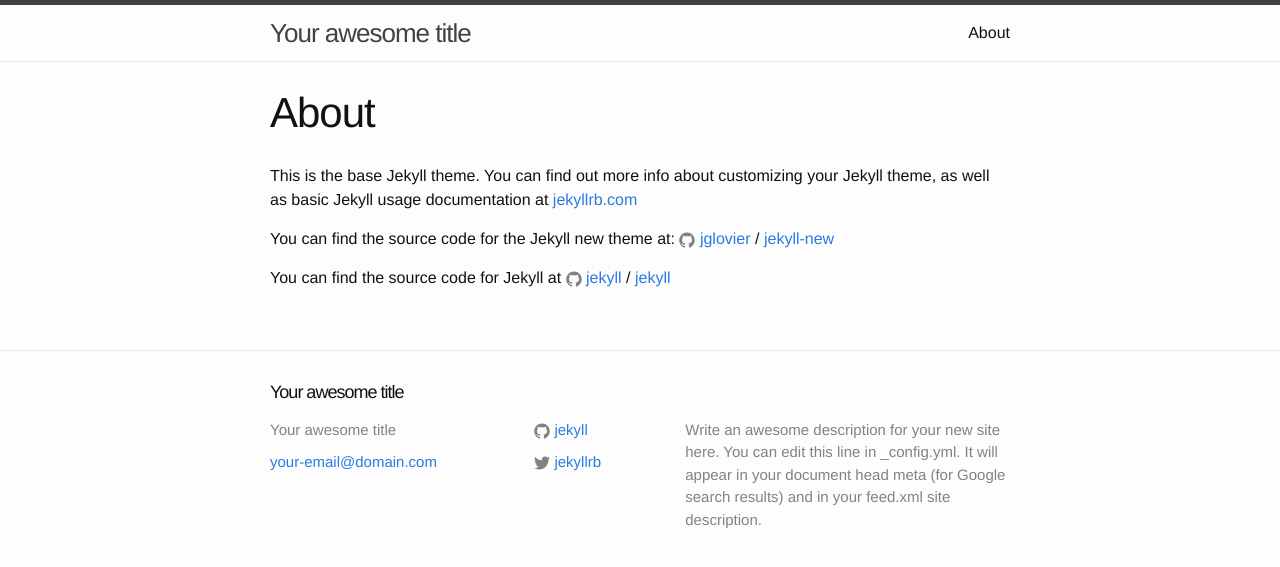
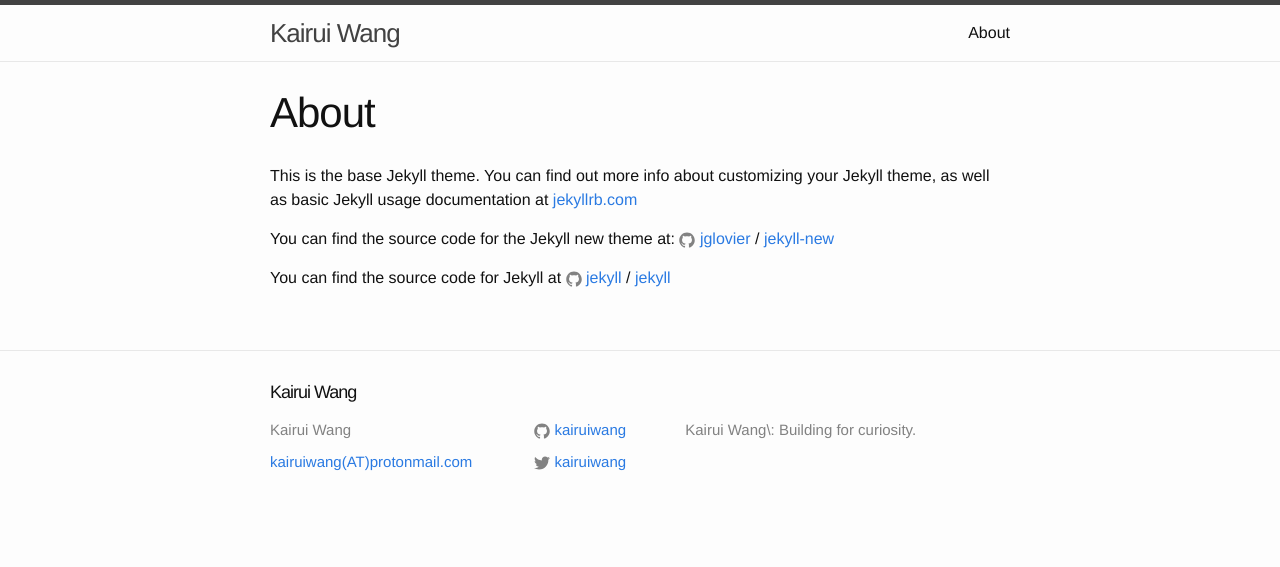
Before and after one commit to kairuiwang/kairuiwang.github.io, a Jekyll site: the page built from about.md, in a window 1280 px wide. Shown: the top 567 px of the page. Built offline with Jekyll 4.4.1, drawn with Linux system fonts in a browser that asks for light colours.

Commit message:
Changed metadata

```diff
--- a/_config.yml
+++ b/_config.yml
@@ -6,16 +6,14 @@
 # 'jekyll serve'. If you change this file, please restart the server process.
 
 # Site settings
-title: Your awesome title
-email: your-email@domain.com
+title: Kairui Wang
+email: kairuiwang(AT)protonmail.com
 description: > # this means to ignore newlines until "baseurl:"
-  Write an awesome description for your new site here. You can edit this
-  line in _config.yml. It will appear in your document head meta (for
-  Google search results) and in your feed.xml site description.
+  Kairui Wang\: Building for curiosity.
 baseurl: "" # the subpath of your site, e.g. /blog
-url: "http://yourdomain.com" # the base hostname & protocol for your site
-twitter_username: jekyllrb
-github_username:  jekyll
+url: "http://www.kairuiwang.com" # the base hostname & protocol for your site
+twitter_username: kairuiwang
+github_username:  kairuiwang
 
 # Build settings
 markdown: kramdown
```
